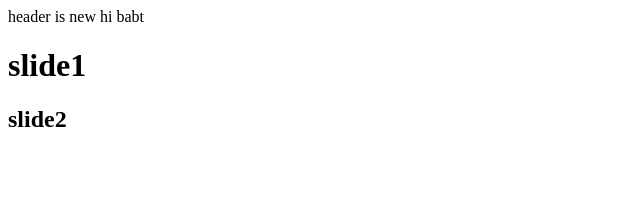
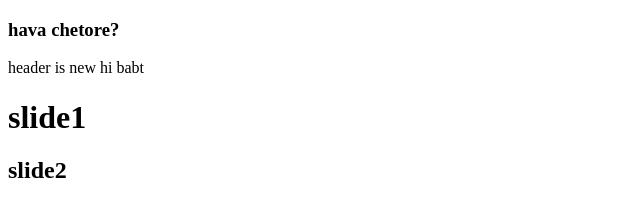
Before and after one commit to SinaEu/learn-git, a plain HTML site: page index.html in a window 1280 px wide. Shown: the whole page, without its empty margins (0-640 px from the left). Drawn offline with Linux system fonts and the light colour scheme.

Commit message:
h1 hava added

```diff
--- a/index.html
+++ b/index.html
@@ -5,6 +5,7 @@
     <meta name="viewport" content="width=device-width, initial-scale=1.0">
     <title>Document</title>
 </head>
+<h3>hava chetore?</h3>
 <body>
     <header>
         <header>
```
